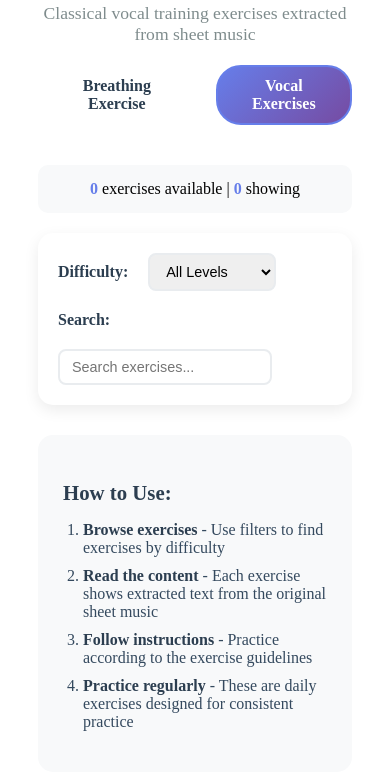
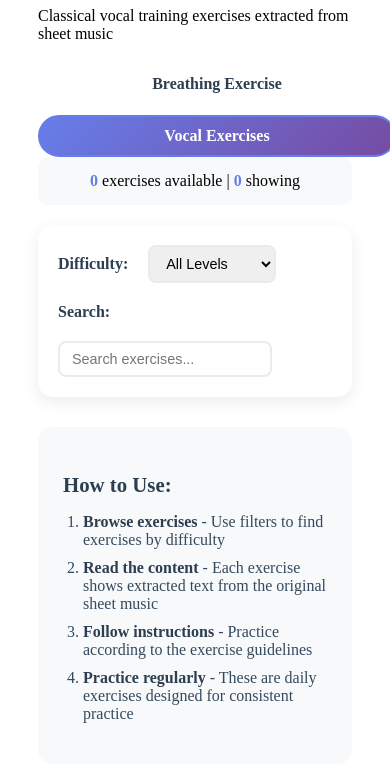
Before and after one commit to aisthetikos/aisthetikos.github.io, a plain HTML site: page vocal-exercises.html in a window 390 px wide. Shown: the part 166-947 px from the top of the page. Drawn offline with Linux system fonts and the light colour scheme.

Commit message:
Update styles.css

```diff
--- a/styles.css
+++ b/styles.css
@@ -1,12 +1,47 @@
-/* Header */
-header {
-    text-align: center;
-    margin-bottom: 40px;
-}
+/* Responsive design */
+@media (max-width: 768px) {
+    .container {
+        padding: 20px;
+        margin: 10px;
+    }
 
-h1 {
-    font-size: 2.5rem;
-    color: #2c3e50;
+    h1 {
+        font-size: 2rem;
+    }
+
+    .main-nav {
+        flex-direction: column;
+        gap: 10px;
+    }
+
+    .nav-link {
+        width: 100%;
+        text-align: center;
+    }
+
+    .settings {
+        flex-direction: column;
+        gap: 15px;
+    }
+
+    .controls {
+        flex-direction: column;
+        align-items: center;
+    }
+
+    .btn {
+        width: 100%;
+        max-width: 200px;
+    }
+
+    .phase {
+        font-size: 2rem;
+    }
+
+    .countdown {
+        font-size: 3rem;
+    }
+}r: #2c3e50;
     margin-bottom: 10px;
     font-weight: 300;
 }
@@ -22,32 +57,6 @@ h1 {
 .main-nav {
     display: flex;
     justify-content: center;
-    gap: 20px;
-    margin-top: 20px;
-}
-
-.nav-link {
-    padding: 10px 20px;
-    background: rgba(255, 255, 255, 0.1);
-    color: #2c3e50;
-    text-decoration: none;
-    border-radius: 25px;
-    font-weight: 600;
-    transition: all 0.3s ease;
-    border: 2px solid transparent;
-}
-
-.nav-link:hover {
-    background: rgba(102, 126, 234, 0.1);
-    color: #667eea;
-    transform: translateY(-2px);
-}
-
-.nav-link.active {
-    background: linear-gradient(135deg, #667eea 0%, #764ba2 100%);
-    color: white;
-    border-color: #667eea;
-}-content: center;
     gap: 20px;
     margin-top: 20px;
 }
@@ -340,6 +349,16 @@ footer {
         font-size: 2rem;
     }
 
+    .main-nav {
+        flex-direction: column;
+        gap: 10px;
+    }
+
+    .nav-link {
+        width: 100%;
+        text-align: center;
+    }
+
     .settings {
         flex-direction: column;
         gap: 15px;
```
